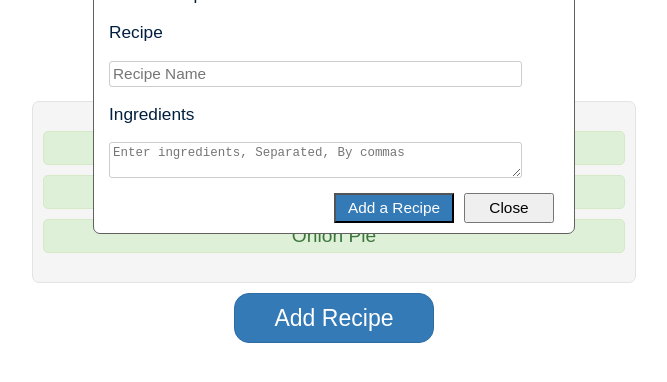
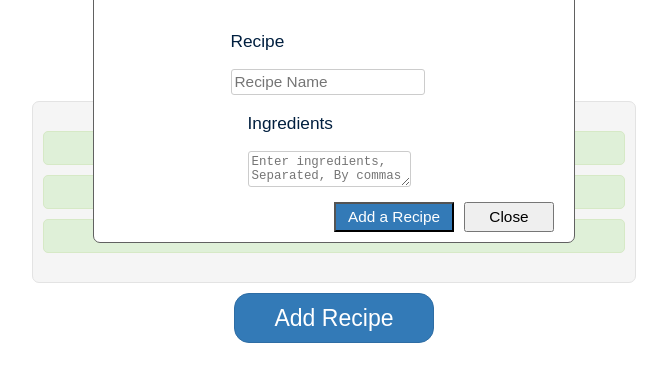
Before and after one commit to kallaway/recipe-box, a React (Create React App) app: page / in a window 1280 px wide. Both pictures are taken after a click on the button "Add Recipe". Shown: the top 382 px of the page, without its empty margins (306-973 px from the left). Built offline with nearby package versions, Linux system fonts and the light colour scheme.

Commit message:
improve layout

```diff
--- a/src/components/new-recipe-form.js
+++ b/src/components/new-recipe-form.js
@@ -89,17 +89,20 @@ class NewRecipeForm extends Component {
 	render() {
 		return (
 			<form className="new-recipe-form" onSubmit={this.handleSubmit}>
-				<div id="new-recipe-header">
+				<div className="new-recipe-header">
 					<p>Add a Recipe</p>
-					<i className="fa fa-times close-form" aria-hidden="true" onClick={this.closeNewRecipeForm}></i>
+					<p className="close-icon" onClick={this.closeNewRecipeForm}>&#10005;</p>
+					{/* <i className="fa fa-times close-form" aria-hidden="true" onClick={this.closeNewRecipeForm}></i> */}
 				</div>
+				<div className="new-recipe-body">
 					<div>
 						<p>Recipe</p>
 						<input type="text"
 							placeholder="Recipe Name"
 							value={this.state.inputText }
 							// value={this.state.inputText || this.isExistingRecipe().name}
-						onChange={(event) => this.setState({ inputText: event.target.value })} />
+							onChange={(event) => this.setState({ inputText: event.target.value })}
+						/>
 					</div>
 					<div>
 						<p>Ingredients</p>
@@ -108,6 +111,7 @@ class NewRecipeForm extends Component {
 							value={this.state.textareaText }
 							// value={this.state.textareaText || this.isExistingRecipe().ingredients }
 							onChange={(event) => this.setState({ textareaText: event.target.value })}></textarea>
+					</div>
 				</div>
 					<div className="new-recipe-footer">
 						<button type="submit" className="add-recipe-button">Add a Recipe</button>
--- a/src/index.css
+++ b/src/index.css
@@ -175,14 +175,31 @@ a {
 	width: 90%;
 }
 
-/*// .new-recipe-header {
-//   display: flex;
-//   justify-content: center;
-//   align-items: center;
-// }*/
+.new-recipe-header {
+  display: flex;
+	flex-direction: row;
+  justify-content: space-between;
+  /*align-items: center;*/
+}
+
+.new-recipe-header p {
+	margin-left: 7px;
+	margin-right: 7px;
+}
+
+.new-recipe-body {
+	display: flex;
+	flex-direction: column;
+	/*justify-content: center;*/
+	align-items: center;
+}
 
 .close-form {
   cursor: pointer;
+}
+
+.close-icon {
+	cursor: pointer;
 }
 
 .AddRecipe {
```
Lines whose indentation alone changed are shown as unchanged.
